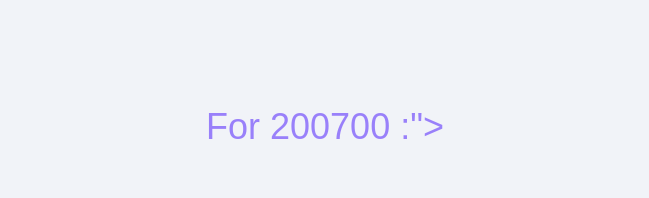
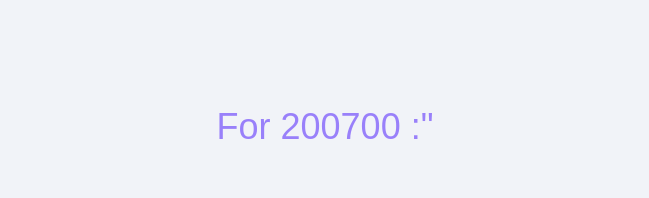
Before and after one commit to Zhiyang123/Website_1, a plain HTML site: page index.html in a window 1280 px wide. Shown: the part 212-410 px from the top of the page, without its empty margins (315-964 px from the left). Drawn offline with nearby package versions, Linux system fonts and the light colour scheme.

Commit message:
Update index.html

```diff
--- a/index.html
+++ b/index.html
@@ -78,7 +78,7 @@
 
 <body>
   <div class="hero-image">
-    <h1 class="hero-title">For 200700 :">
+    <h1 class="hero-title">For 200700 :"
     </h1>
 
     <div class="hero-buttons">
```
